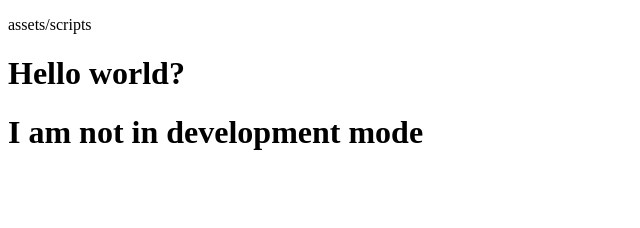
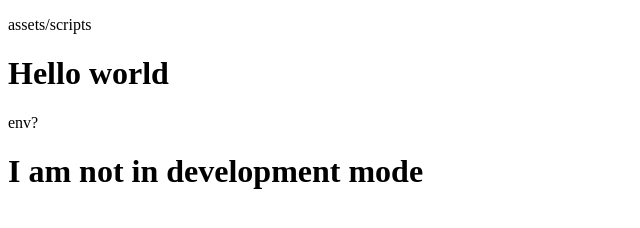
Before and after one commit to TaikiShiraishi/frontend-webapp-boilerplate, a website: page src/markup/index.pug in a window 1280 px wide. Shown: the whole page, without its empty margins (0-640 px from the left). Drawn offline with nearby package versions, Linux system fonts and the light colour scheme; files that its build step writes are made by us from their sources.

Commit message:
Add production env and fix typo

```diff
--- a/src/markup/index.pug
+++ b/src/markup/index.pug
@@ -5,7 +5,8 @@ html
     title #{site.title}
   body
     p #{path.js}
-    h1 Hello world?
+    h1 Hello world
+    p env? #{process.env.NODE_ENV}
     if process.env.NODE_ENV === 'development'
       h1 I am in development mode
     else
```
Also changed, not shown: package.json (+4 -3 lines).
